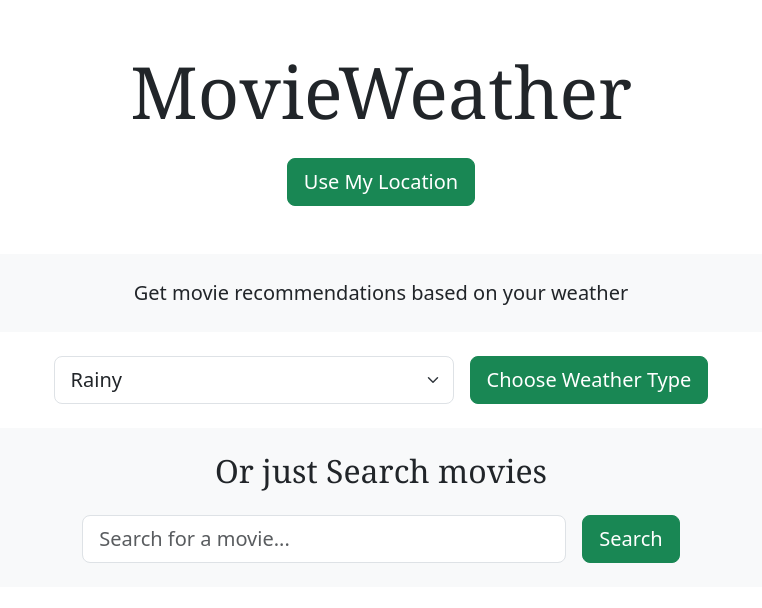
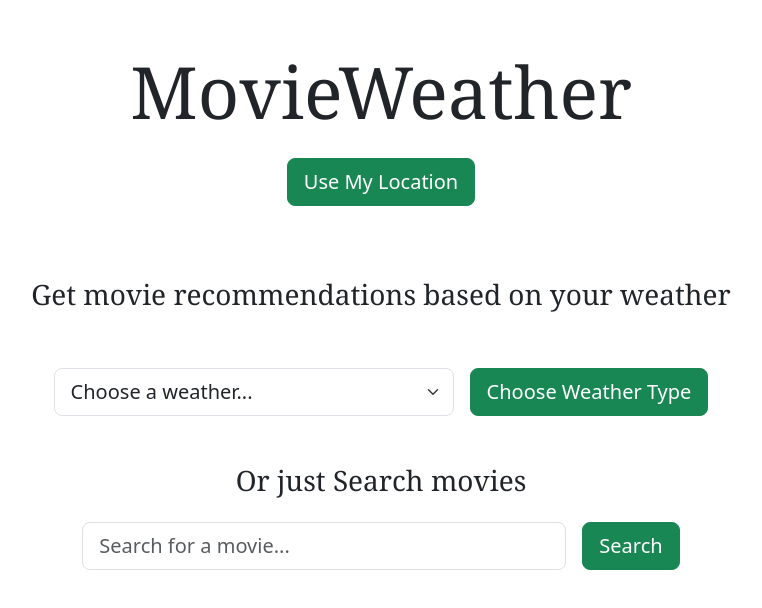
Before and after one commit to Tipsy-Rice/MovieWeather, a Vue app in the folder MovieWeather/: page / in a window 1280 px wide. Shown: the top 608 px of the page, without its empty margins (259-1021 px from the left). Built offline with nearby package versions, Linux system fonts and the light colour scheme; the HTML template or start-up script is replaced by a standard one.

Commit message:
Små ändringar i utseende

```diff
--- a/MovieWeather/src/App.vue
+++ b/MovieWeather/src/App.vue
@@ -45,6 +45,7 @@
     />
 
     <MovieSearch
+      :coords="coords"
       :weather-code="weatherCode"
       :weather-description="weatherDescription"
       :temperature="temperature"
--- a/MovieWeather/src/components/FetchWeather.vue
+++ b/MovieWeather/src/components/FetchWeather.vue
@@ -115,7 +115,7 @@
 <template>
   <section class="text-center my-4">
     <button
-      class="btn btn-success btn-lg"
+      class="btn btn-success btn-lg "
       @click="emit('request-location')"
     >
       Use My Location
--- a/MovieWeather/src/components/MovieSearch.vue
+++ b/MovieWeather/src/components/MovieSearch.vue
@@ -1,8 +1,10 @@
 <script setup>
 import { ref, watch } from 'vue'
 import MovieCard from './MovieCard.vue'
+import FetchLocation from './FetchLocation.vue'
 
 const props = defineProps({
+  coords: Object,
   weatherCode: Number,
   weatherDescription: String,
   temperature: Number,
@@ -12,7 +14,7 @@
 const movies = ref([])
 const loading = ref(false)
 const error = ref('')
-const selectedWeatherType = ref('rainy')
+const selectedWeatherType = ref('')
 
 const TMDB_TOKEN = import.meta.env.VITE_TMDB_TOKEN
 // Mapping of Open-Meteo weather codes to TMDb genre IDs
@@ -173,8 +175,21 @@
 
 <template>
   <section class="container-fluid bg-white text-center py-4">
-    <div class="bg-light p-4 mb-4 fs-5">
-      Get movie recommendations based on your weather
+    <div class="p-4 mb-4 fs-5">
+      <h3>
+        Get movie recommendations based on your weather
+      </h3>
+    </div>
+
+    <div v-if="props.coords" class="bg-success-subtle rounded p-3 mb-4 weather-summary">
+      <p class="mb-1 fw-semibold">
+        Weather
+      </p>
+
+      <p v-if="weatherDescription" class="mb-1">
+        Type: {{ weatherDescription }}
+      </p>
+
     </div>
 
     <div class="row justify-content-center g-3 mb-4">
@@ -183,6 +198,7 @@
           v-model="selectedWeatherType"
           class="form-select form-select-lg"
         >
+          <option value="" disabled selected hidden>Choose a weather...</option>
           <option value="sunny">Sunny</option>
           <option value="cloudy">Cloudy</option>
           <option value="rainy">Rainy</option>
@@ -204,10 +220,10 @@
       </div>
     </div>
 
-    <div class="bg-light p-4 mb-4">
-      <h2 class="movie-title mb-4">
+    <div class="p-4 mb-4">
+      <h3 class="movie-title mb-4">
         Or just Search movies
-      </h2>
+      </h3>
 
       <form
         class="row justify-content-center g-3"
@@ -257,8 +273,14 @@
 </template>
 
 <style scoped>
-.movie-title {
+h3 {
   font-family: Georgia, serif;
+}
+
+.weather-summary {
+  max-width: 15%;
+  margin-left: auto;
+  margin-right: auto;
 }
 
 @media (max-width: 768px) {
```
